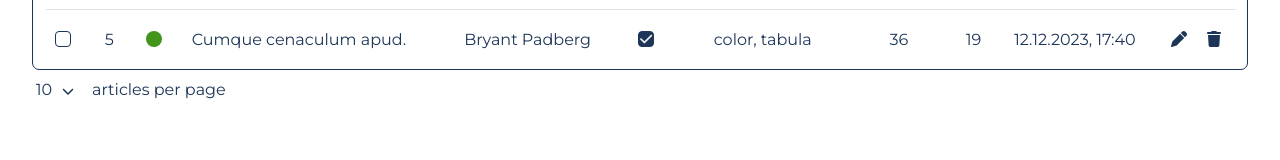
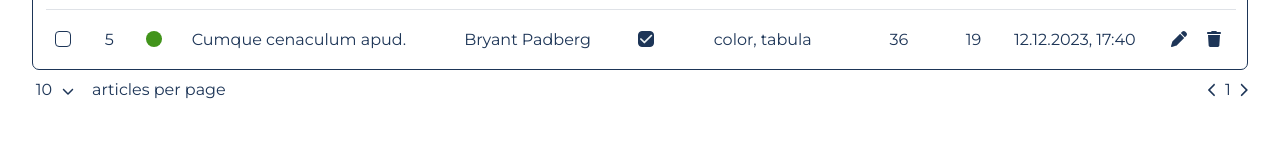
Before and after one commit to DarekMazur/react-content-manager, a React (Vite) app: page /articles in a window 1280 px wide. Shown: the part 471-631 px from the top of the page. Built offline with nearby package versions, Linux system fonts and the light colour scheme.

Commit message:
Add pagination

```diff
--- a/src/pages/Articles/Articles.tsx
+++ b/src/pages/Articles/Articles.tsx
@@ -4,6 +4,31 @@ import EntriesNumberPicker from '../../components/Molecules/EntriesNumberPicker/
 import Wrapper from '../../components/Organisms/Wrapper/Wrapper.tsx';
 import { articlesTableHeaders } from '../../utils/data.ts';
 import { mockTempPosts } from '../../__mock__/mockTempPosts.tsx';
+import { FontAwesomeIcon } from '@fortawesome/react-fontawesome';
+import styled from 'styled-components';
+
+export const StyledPagination = styled.div`
+  min-width: 4rem;
+  display: flex;
+  justify-content: space-between;
+  align-items: center;
+`;
+
+const Pagination = () => {
+  return (
+    <StyledPagination>
+      <FontAwesomeIcon
+        style={{ fontSize: '1.4rem' }}
+        icon={['fas', 'chevron-left']}
+      />
+      <span>1</span>
+      <FontAwesomeIcon
+        style={{ fontSize: '1.4rem' }}
+        icon={['fas', 'chevron-right']}
+      />
+    </StyledPagination>
+  );
+};
 
 const Articles = () => {
   const tempFakePosts = mockTempPosts;
@@ -16,7 +41,10 @@ const Articles = () => {
       <Wrapper width="100vw" justify="center" align="center">
         <Table headers={articlesTableHeaders} data={tempFakePosts} />
       </Wrapper>
-      <EntriesNumberPicker />
+      <Wrapper justify="space-between" align="center" width="97.5vw">
+        <EntriesNumberPicker />
+        <Pagination />
+      </Wrapper>
     </main>
   );
 };
```
